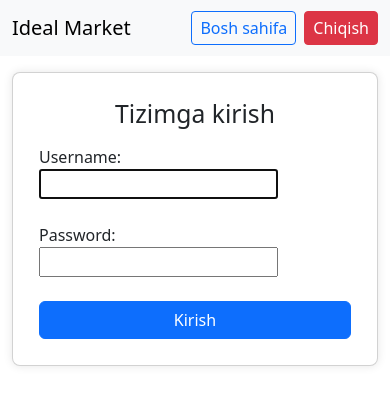
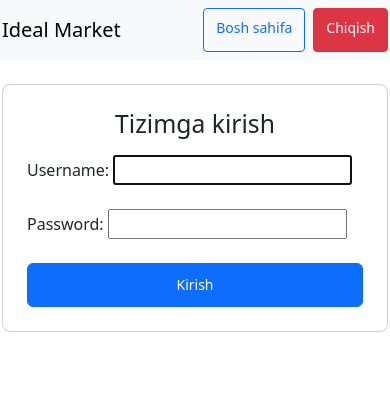
Before and after one commit to Abdullo200604/idealmarket, a Django app: a page that uses idealmarket/market/templates/base.html in a window 390 px wide. Shown: the top 405 px of the page. Run offline with Django 5.2, Linux system fonts and the light colour scheme.

Commit message:
Improve responsive design

```diff
--- a/idealmarket/market/templates/base.html
+++ b/idealmarket/market/templates/base.html
@@ -12,14 +12,40 @@
             border-radius: .5rem;
         }
         @media (max-width: 600px) {
-            .main-card, .card { padding: 10px !important; }
-            .btn, .form-control { font-size: 1rem !important; }
+            .main-card {
+                box-shadow: none !important;
+                border-radius: 8px !important;
+                padding: 8px !important;
+                margin: 0 !important;
+                max-width: 100vw !important;
+            }
+            .container, .container-fluid {
+                padding-left: 2px !important;
+                padding-right: 2px !important;
+            }
+            .table-responsive {
+                max-width: 100vw !important;
+                overflow-x: auto;
+            }
+            table, thead, tbody, th, td, tr {
+                font-size: 13px !important;
+                white-space: nowrap;
+            }
+            .btn, button {
+                min-width: 44px !important;
+                min-height: 44px !important;
+                font-size: 14px !important;
+                padding: 8px 12px !important;
+            }
+            .list-group-item, .form-control {
+                font-size: 15px !important;
+            }
         }
     </style>
     {% block extra_css %}{% endblock %}
 </head>
 <body>
-<nav class="navbar navbar-expand-lg navbar-light bg-light mb-3">
+<nav class="navbar navbar-expand-lg navbar-light bg-light mb-3 sticky-top">
     <div class="container">
         <a class="navbar-brand" href="{% url 'home' %}">Ideal Market</a>
         <div class="d-flex ms-auto gap-2">
@@ -28,7 +54,7 @@
         </div>
     </div>
 </nav>
-<div class="container mb-4">
+<div class="container my-4">
     {% block content %}{% endblock %}
 </div>
 <script src="https://cdn.jsdelivr.net/npm/bootstrap@5.3.3/dist/js/bootstrap.bundle.min.js"></script>
--- a/idealmarket/market/templates/market/_cart_partial.html
+++ b/idealmarket/market/templates/market/_cart_partial.html
@@ -1,7 +1,7 @@
 <div id="cart-area">
     <h4>Savat (Chek)</h4>
     <input type="text" id="cart-search" class="form-control mb-2" placeholder="Savatda qidiruv..." style="max-width:350px;">
-    <div class="cart-scroll-area" style="max-height:220px; overflow-y:auto;">
+    <div class="table-responsive cart-scroll-area" style="max-height:220px; overflow-y:auto;">
         <table class="table table-bordered align-middle mb-0">
             <thead>
                 <tr>
--- a/idealmarket/market/templates/market/_products_table.html
+++ b/idealmarket/market/templates/market/_products_table.html
@@ -1,5 +1,5 @@
-<div style="max-height: 350px; overflow-y: auto;">
-    <table class="table table-bordered align-middle" style="position: relative;">
+<div class="table-responsive" style="max-height: 350px; overflow-y: auto;">
+    <table class="table table-bordered align-middle mb-0" style="position: relative;">
         <thead class="table-light" style="position: sticky; top: 0; z-index: 2;">
             <tr>
                 <th>Nom</th>
--- a/idealmarket/market/templates/market/kassa.html
+++ b/idealmarket/market/templates/market/kassa.html
@@ -15,7 +15,7 @@
         <div class="row g-3">
             <div class="col-12 col-lg-6">
                 <input type="text" id="search-input" class="form-control mb-2" placeholder="Qidiruv (nom yoki barcode)" autocomplete="off">
-                <div class="products-scroll-area sticky-table">
+                <div class="products-scroll-area sticky-table table-responsive">
                     <div id="products-table">
                         {% include "market/_products_table.html" %}
                     </div>
--- a/idealmarket/market/templates/market/statistics.html
+++ b/idealmarket/market/templates/market/statistics.html
@@ -13,12 +13,14 @@
                 <div class="card h-100">
                     <div class="card-header bg-primary text-white">Eng ko‘p sotilgan mahsulotlar</div>
                     <div class="card-body p-2">
+                        <div class="table-responsive">
                         <table class="table table-sm table-bordered mb-0">
                             <tr><th>Mahsulot</th><th>Soni</th></tr>
                             {% for p in product_stats %}
                             <tr><td>{{ p.product__desc }}</td><td>{{ p.total_sales }}</td></tr>
                             {% endfor %}
                         </table>
+                        </div>
                     </div>
                 </div>
             </div>
@@ -26,12 +28,14 @@
                 <div class="card h-100">
                     <div class="card-header bg-success text-white">Top kassirlar</div>
                     <div class="card-body p-2">
+                        <div class="table-responsive">
                         <table class="table table-sm table-bordered mb-0">
                             <tr><th>Kassir</th><th>Cheklar soni</th><th>Umumiy summa</th></tr>
                             {% for k in kassir_stats %}
                             <tr><td>{{ k.created_by__username }}</td><td>{{ k.total_cheks }}</td><td>{{ k.total_sum }}</td></tr>
                             {% endfor %}
                         </table>
+                        </div>
                     </div>
                 </div>
             </div>
@@ -39,12 +43,14 @@
                 <div class="card h-100">
                     <div class="card-header bg-warning">Eng faol soatlar</div>
                     <div class="card-body p-2">
+                        <div class="table-responsive">
                         <table class="table table-sm table-bordered mb-0">
                             <tr><th>Soat</th><th>Cheklar soni</th></tr>
                             {% for h in hour_stats %}
                             <tr><td>{{ h.hour }}</td><td>{{ h.total_cheks }}</td></tr>
                             {% endfor %}
                         </table>
+                        </div>
                     </div>
                 </div>
             </div>
```
